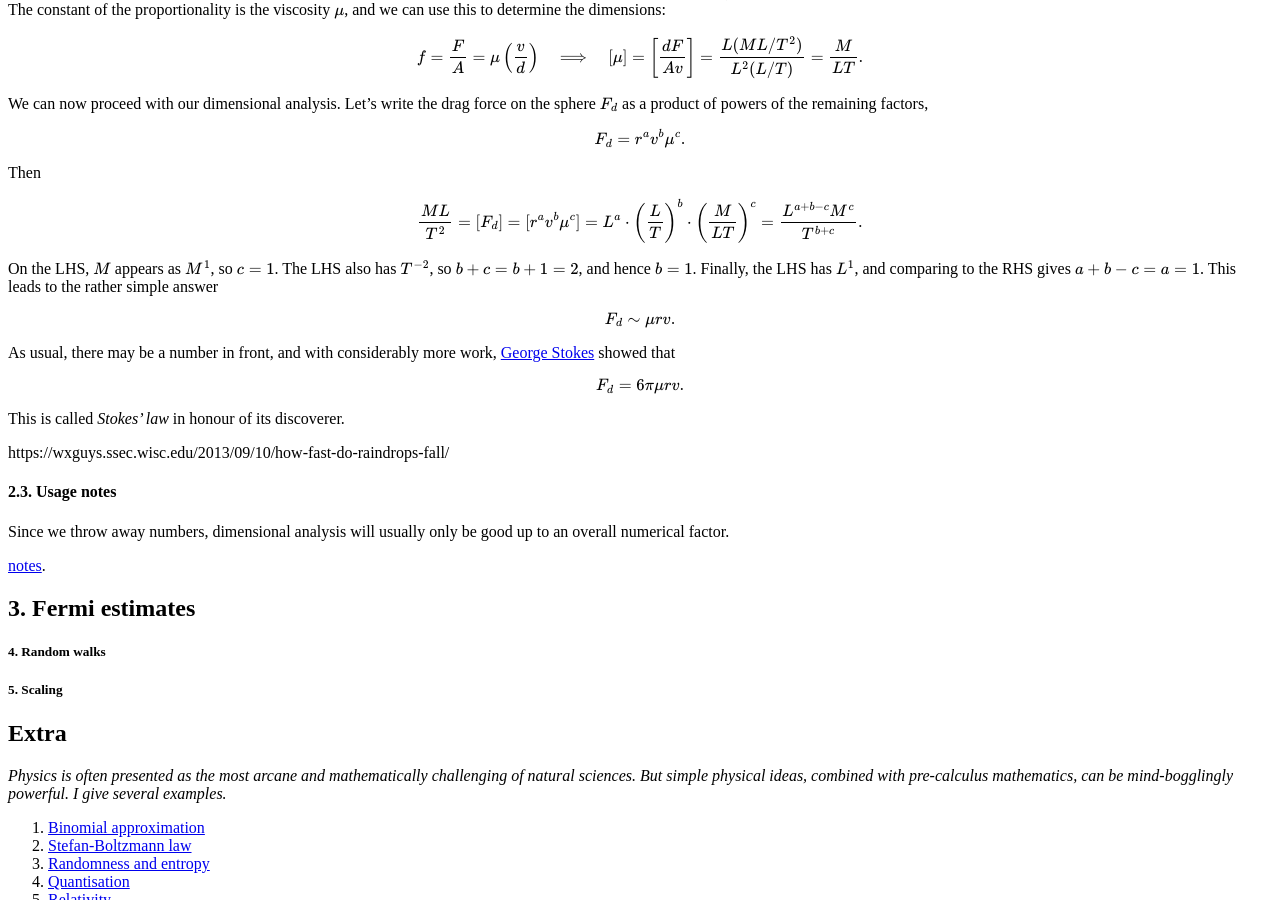
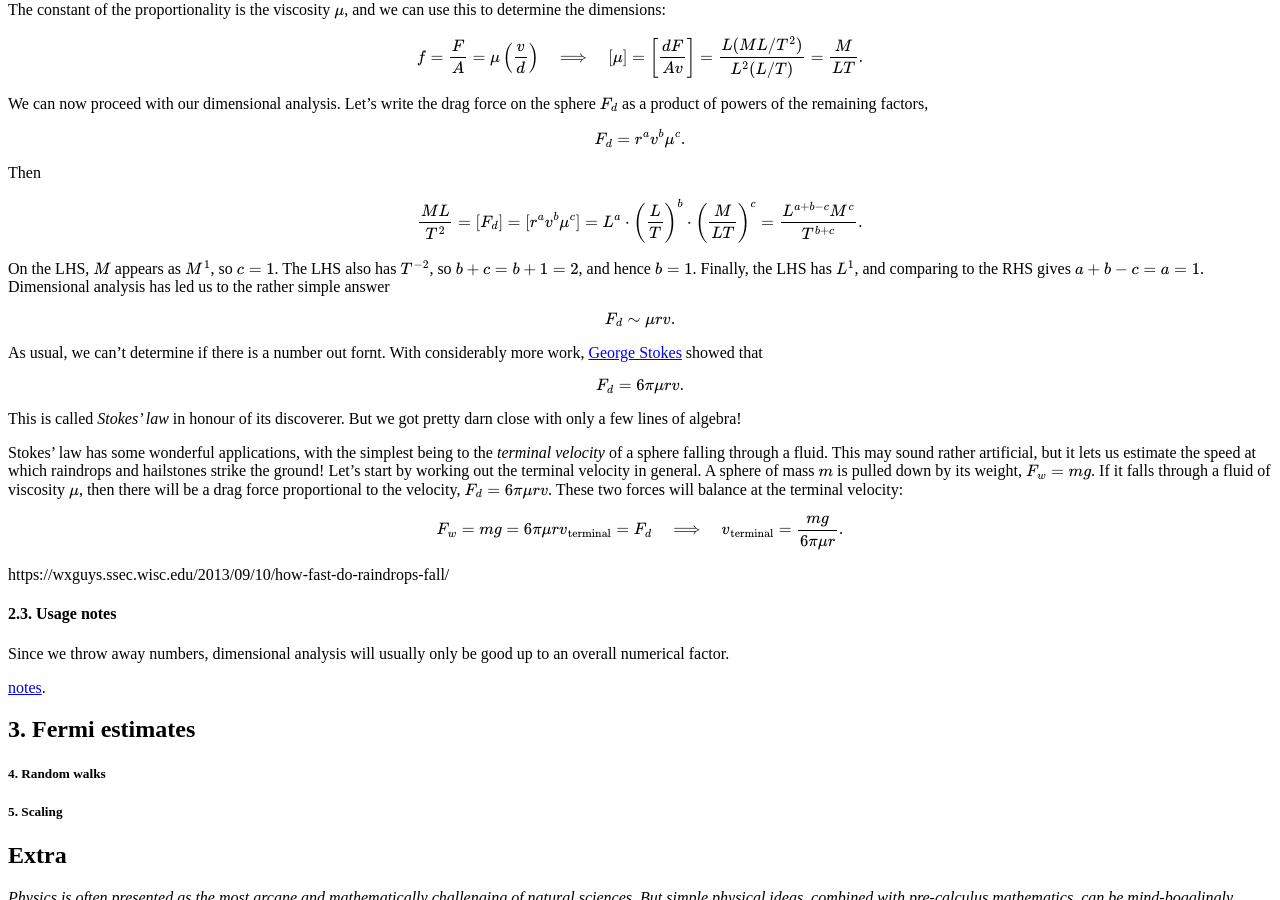
Before and after one commit to hapax/hapax.github.io, a Jekyll site: the page built from assets/simple-physics.md, in a window 1280 px wide and 900 px high, scrolled down 2853 px. Built offline with Jekyll 4.4.1, drawn with Linux system fonts in a browser that asks for light colours; our own code applies the rules of GitHub Pages for plain Markdown files; formulas are drawn with MathJax 3; a script that is not in the unit is left out.

Commit message:
Update simple-physics.md

```diff
--- a/assets/simple-physics.md
+++ b/assets/simple-physics.md
@@ -274,13 +274,13 @@ On the LHS, $M$ appears as $M^1$, so $c = 1$.
 The LHS also has $T^{-2}$, so $b+c = b+1 = 2$, and hence $b = 1$.
 Finally, the LHS has $L^1$, and comparing to the RHS gives $a + b -c =
 a = 1$.
-This leads to the rather simple answer
+Dimensional analysis has led us to the rather simple answer
 
 $$
 F_d \sim \mu r v.
 $$
 
-As usual, there may be a number in front, and with considerably more
+As usual, we can't determine if there is a number out fornt. With considerably more
 work,
 [George Stokes](https://en.wikipedia.org/wiki/Sir_George_Stokes,_1st_Baronet)
 showed that
@@ -290,6 +290,22 @@ F_d = 6\pi \mu r v.
 $$
 
 This is called *Stokes' law* in honour of its discoverer.
+But we got pretty darn close with only a few lines of algebra!
+
+Stokes' law has some wonderful applications, with the simplest being
+to the *terminal velocity* of a sphere falling through a fluid.
+This may sound rather artificial, but it lets us estimate the speed at
+which raindrops and hailstones strike the ground!
+Let's start by working out the terminal velocity in general.
+A sphere of mass $m$ is pulled down by its weight, $F_w = mg$.
+If it falls through a fluid of viscosity $\mu$, then there will be a
+drag force proportional to the velocity, $F_d = 6\pi \mu r v$.
+These two forces will balance at the terminal velocity:
+
+$$
+F_w = mg = 6\pi \mu r v_{\text{terminal}} = F_d \quad \Longrightarrow
+\quad v_{\text{terminal}} = \frac{mg}{6\pi \mu r}.
+$$
 
 https://wxguys.ssec.wisc.edu/2013/09/10/how-fast-do-raindrops-fall/
 
```
